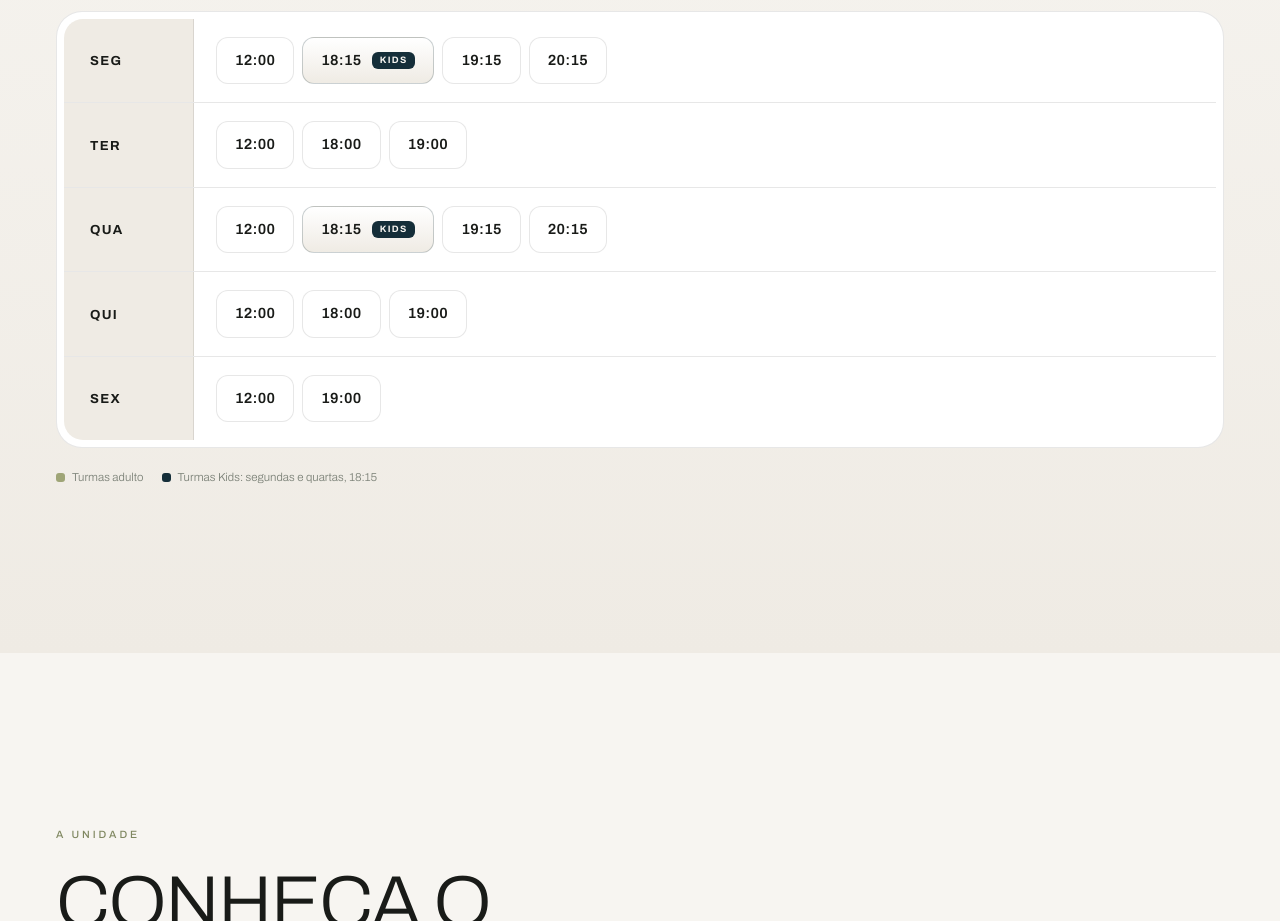
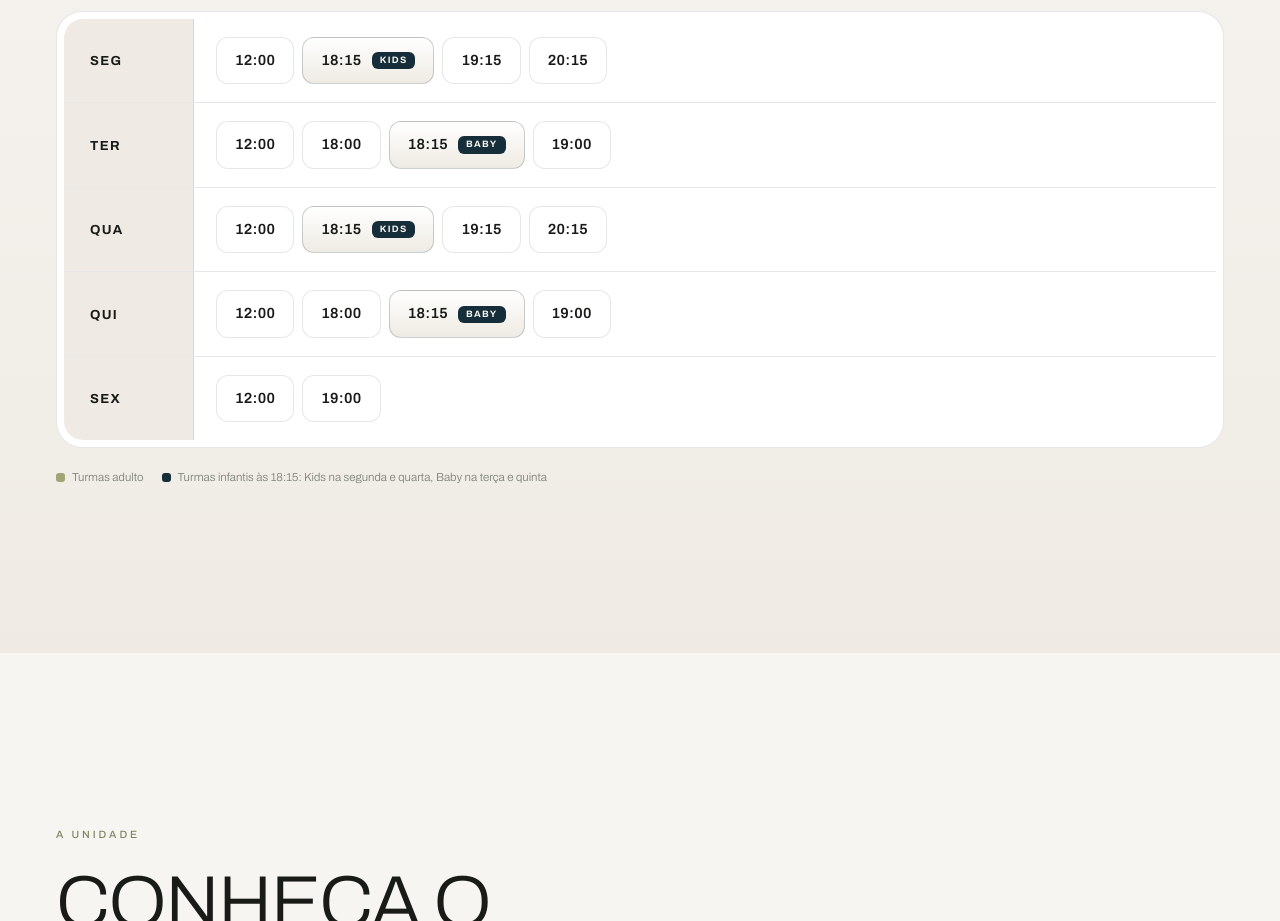
Before and after one commit to matheusstrohergriebler/alliancecanoas, a plain HTML site: page index.html in a window 1280 px wide. Shown: the part 7460-8381 px from the top of the page. Drawn offline with Linux system fonts and the light colour scheme.

Commit message:
Grade: turma Baby 18:15 na terça e quinta
Co-Authored-By: Claude Opus 5.5 <noreply@anthropic.com>

```diff
--- a/index.html
+++ b/index.html
@@ -886,6 +886,7 @@ footer{background:var(--paper-2);border-top:1px solid var(--hair);padding:clamp(
           <div class="slots">
             <span class="slot"><span class="t">12:00</span></span>
             <span class="slot"><span class="t">18:00</span></span>
+            <span class="slot kids"><span class="t">18:15</span><span class="tag">Baby</span></span>
             <span class="slot"><span class="t">19:00</span></span>
           </div>
         </div>
@@ -903,6 +904,7 @@ footer{background:var(--paper-2);border-top:1px solid var(--hair);padding:clamp(
           <div class="slots">
             <span class="slot"><span class="t">12:00</span></span>
             <span class="slot"><span class="t">18:00</span></span>
+            <span class="slot kids"><span class="t">18:15</span><span class="tag">Baby</span></span>
             <span class="slot"><span class="t">19:00</span></span>
           </div>
         </div>
@@ -917,7 +919,7 @@ footer{background:var(--paper-2);border-top:1px solid var(--hair);padding:clamp(
     </div>
     <div class="hor-legend rv">
       <span><i style="background:var(--sage)"></i> Turmas adulto</span>
-      <span><i style="background:var(--forest)"></i> Turmas Kids: segundas e quartas, 18:15</span>
+      <span><i style="background:var(--forest)"></i> Turmas infantis às 18:15: Kids na segunda e quarta, Baby na terça e quinta</span>
     </div>
   </div>
 </section>
```
